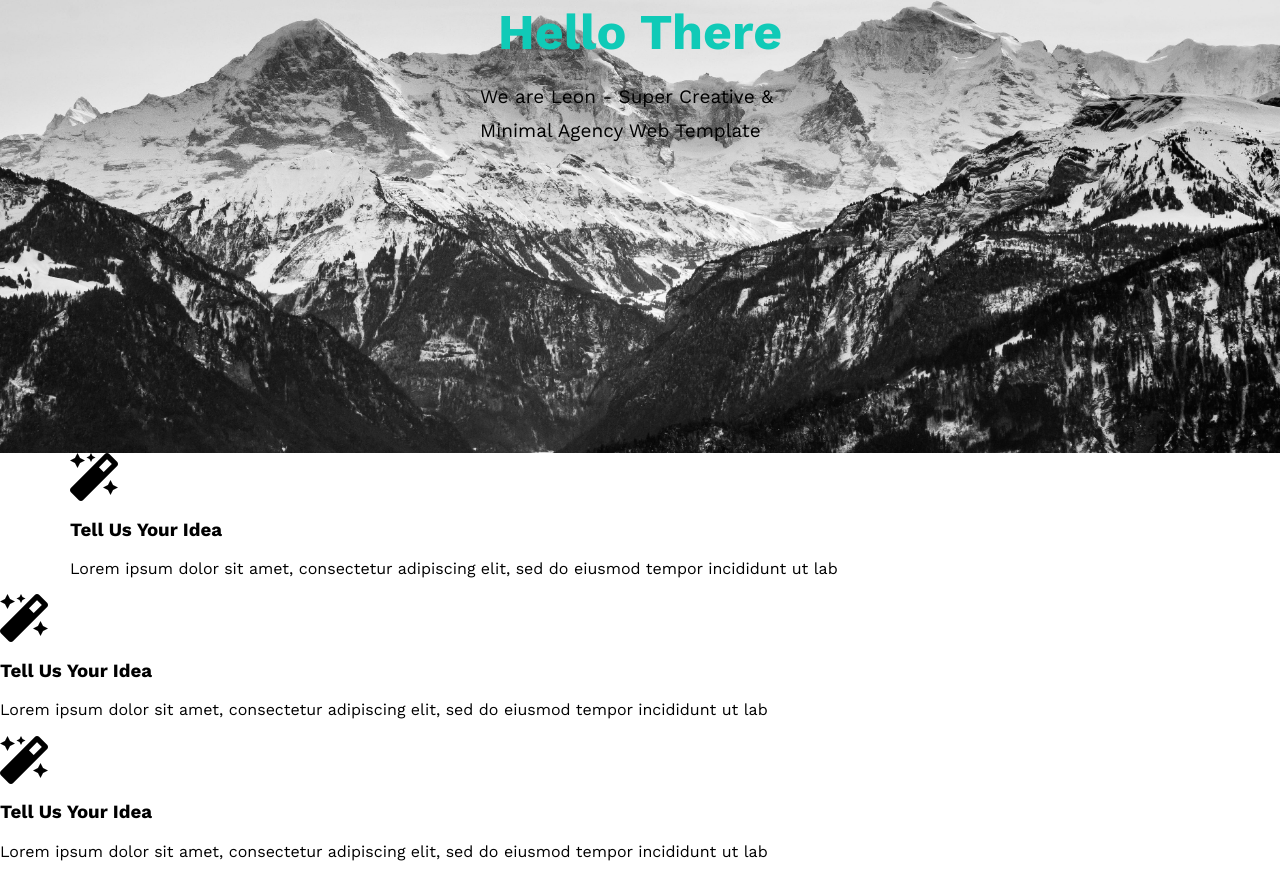
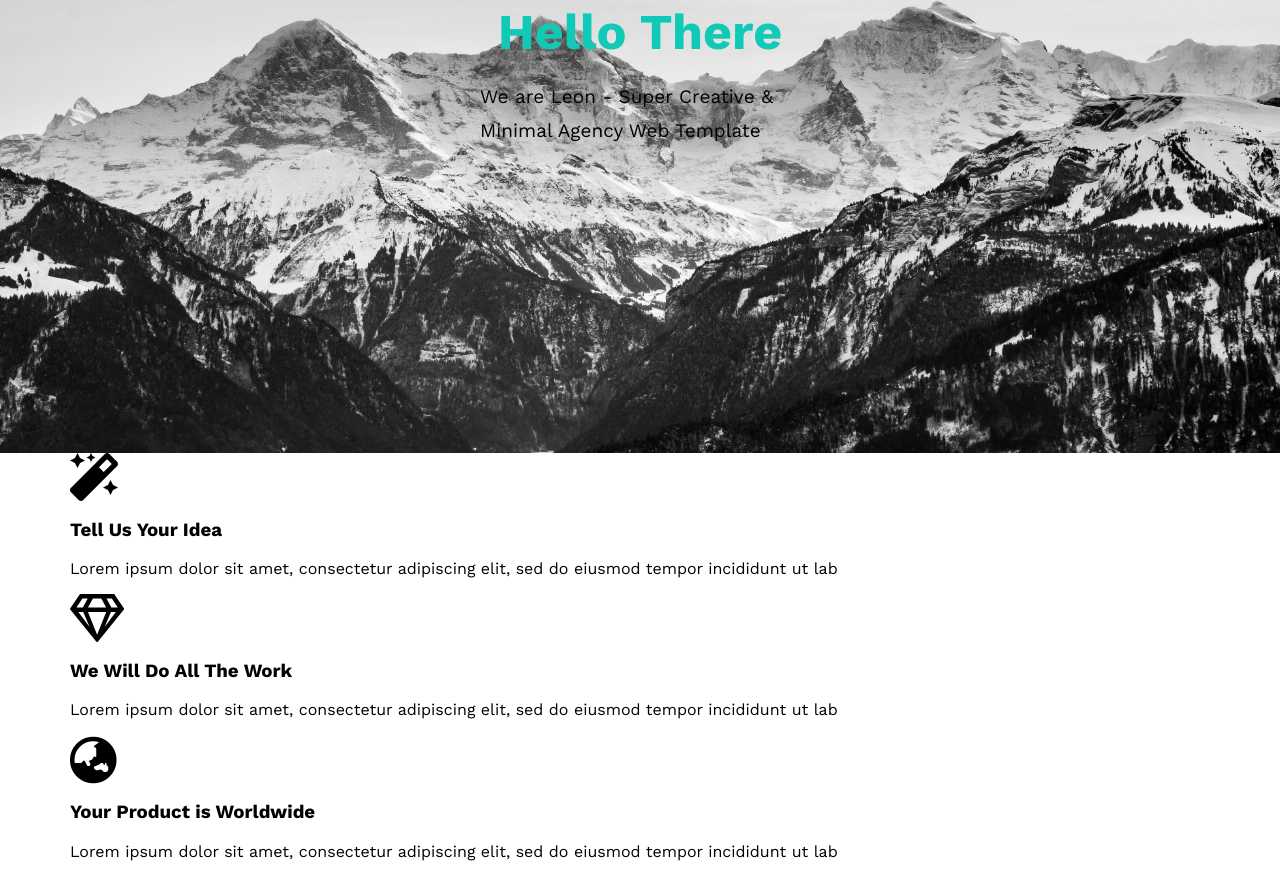
Before and after one commit to mahmoudhussein37/Project2, a plain HTML site: page index.html in a window 1280 px wide. Shown: the part 355-1232 px from the top of the page. Drawn offline with nearby package versions, Linux system fonts and the light colour scheme.

Commit message:
Now i edit the <h3> and <p> elements for each <div> element named "feat".

```diff
--- a/index.html
+++ b/index.html
@@ -46,17 +46,17 @@
           <h3>Tell Us Your Idea</h3>
           <p>Lorem ipsum dolor sit amet, consectetur adipiscing elit, sed do eiusmod tempor incididunt ut lab</p>
         </div>
+        <div class="feat">
+          <i class="far fa-gem fa-3x"></i>
+          <h3>We Will Do All The Work</h3>
+          <p>Lorem ipsum dolor sit amet, consectetur adipiscing elit, sed do eiusmod tempor incididunt ut lab</p>
+        </div>
+        <div class="feat">
+          <i class="fas fa-globe-asia fa-3x"></i>
+          <h3>Your Product is Worldwide</h3>
+          <p>Lorem ipsum dolor sit amet, consectetur adipiscing elit, sed do eiusmod tempor incididunt ut lab</p>
+        </div>
       </div>
-    </div>
-    <div class="feat">
-      <i class="fas fa-magic fa-3x"></i>
-      <h3>Tell Us Your Idea</h3>
-      <p>Lorem ipsum dolor sit amet, consectetur adipiscing elit, sed do eiusmod tempor incididunt ut lab</p>
-    </div>
-    <div class="feat">
-      <i class="fas fa-magic fa-3x"></i>
-      <h3>Tell Us Your Idea</h3>
-      <p>Lorem ipsum dolor sit amet, consectetur adipiscing elit, sed do eiusmod tempor incididunt ut lab</p>
     </div>
 </body>
 </html>
```
